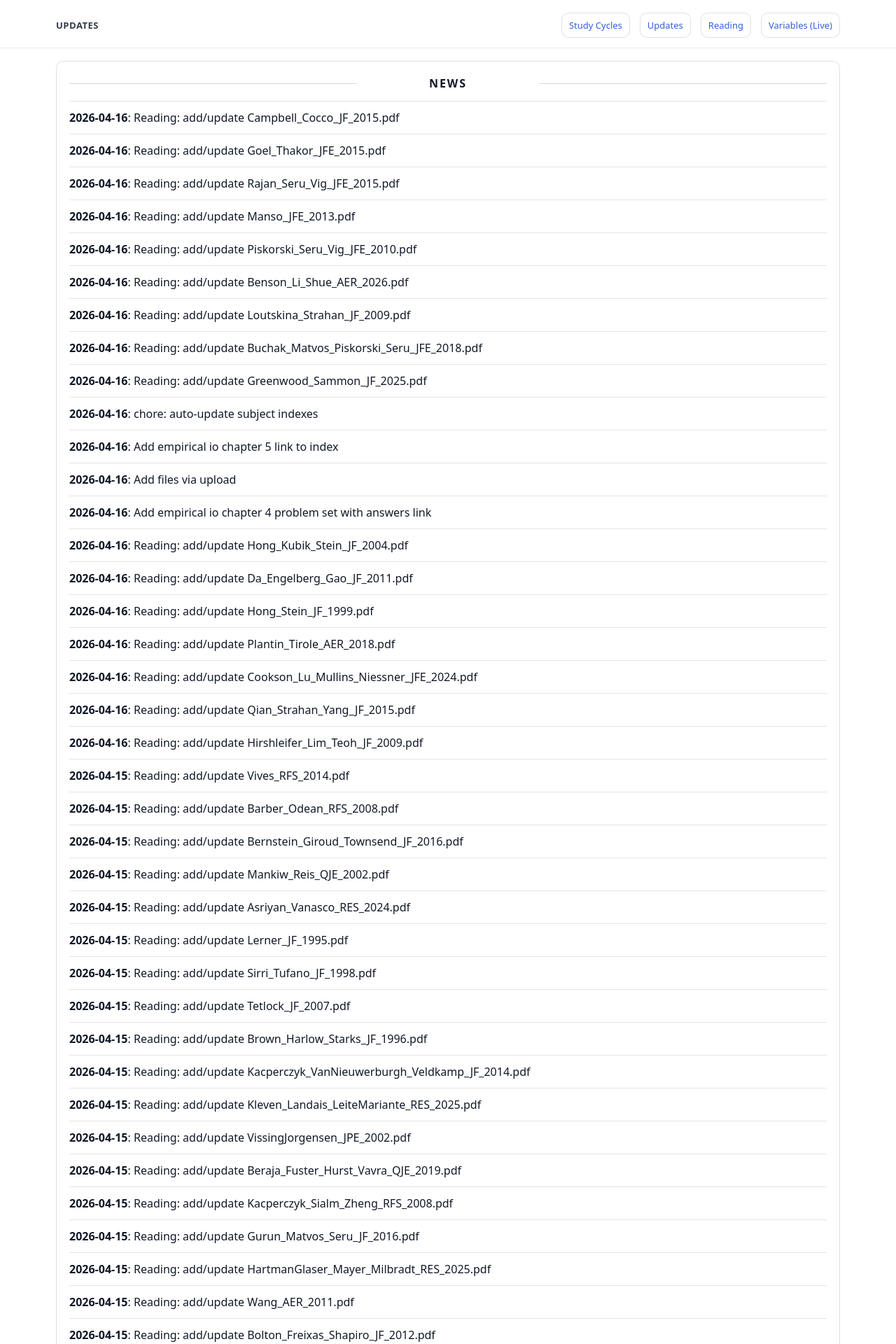
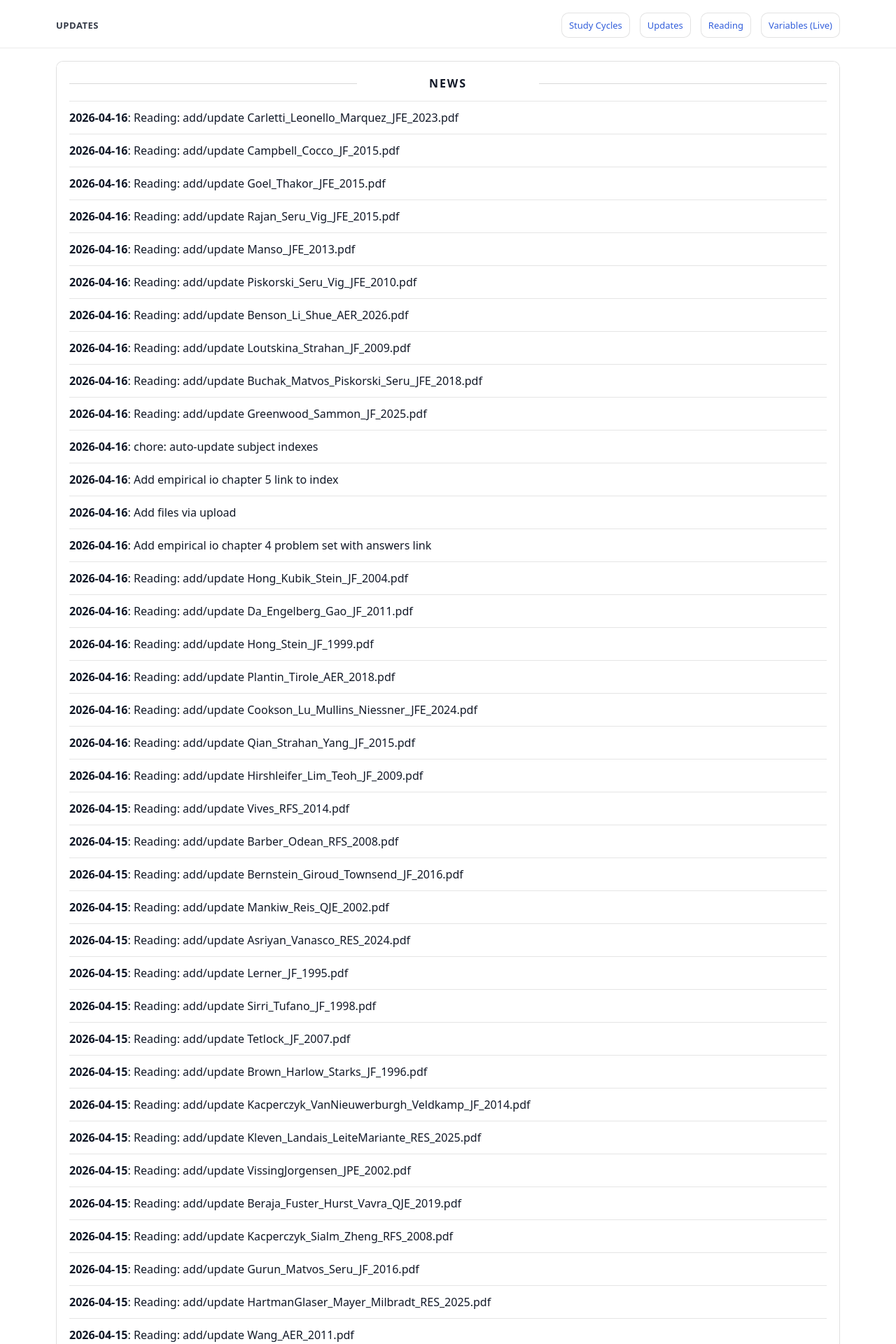
Before and after one commit to yaxinzn/study-archive, a Jekyll site: the page built from updates/index.md, in a window 1280 px wide. Shown: the top 1920 px of the page at 70% size. Built offline with Jekyll 4.4.1, drawn with Linux system fonts in a browser that asks for light colours; some of the changed text lies outside the part shown.

Commit message:
chore: update NEWS feed

```diff
--- a/_data/news.yml
+++ b/_data/news.yml
@@ -1,4 +1,7 @@
 # Auto-generated update history (sorted newest -> oldest). Do not edit manually.
+- ts: "1776339015"
+  date: "2026-04-16"
+  title: "Reading: add/update Carletti_Leonello_Marquez_JFE_2023.pdf"
 - ts: "1776337908"
   date: "2026-04-16"
   title: "Reading: add/update Campbell_Cocco_JF_2015.pdf"
```
